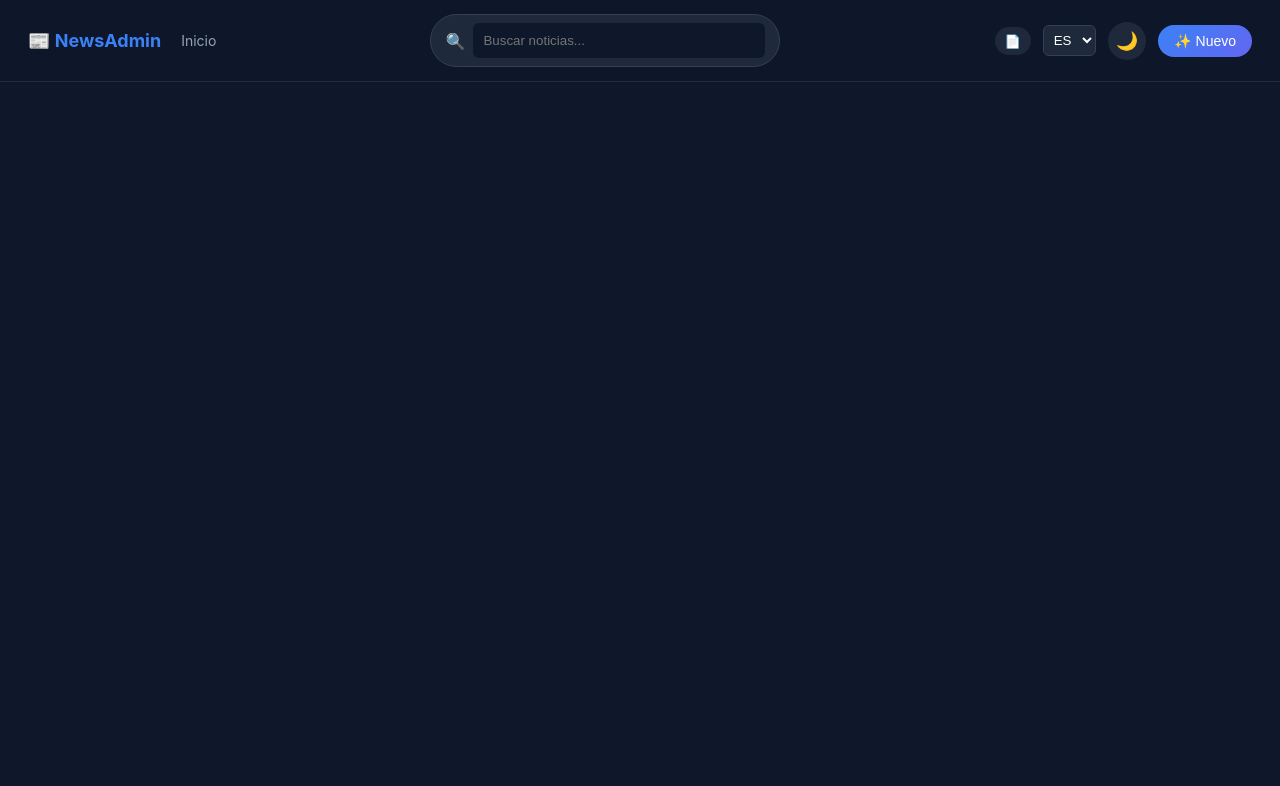
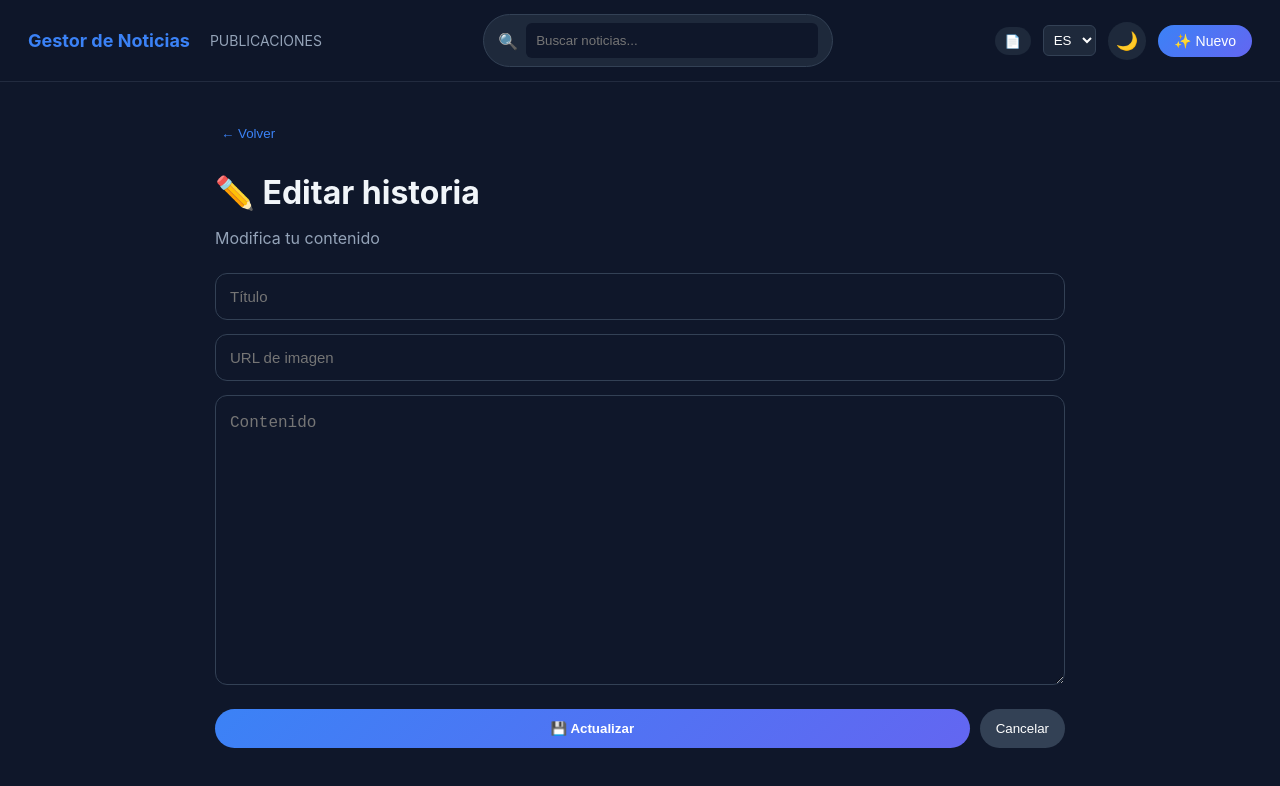
Before and after one commit to karenlizbeth03/Gestor-de-Noticias, a React (Vite) app in the folder Frontend/: page /edit/1 in a window 1280 px wide. Shown: the top 786 px of the page. Built offline with nearby package versions, Linux system fonts and the light colour scheme; no server answers.

Commit message:
correccion de errores en el crear y editar

```diff
--- a/Frontend/src/components/Navbar.jsx
+++ b/Frontend/src/components/Navbar.jsx
@@ -1,10 +1,11 @@
 import { useState } from "react";
-import { Link, useLocation } from "react-router-dom";
+import { Link, useLocation, useNavigate } from "react-router-dom";
 import { useLanguage } from "../context/LanguageContext";
 import { useTheme } from "../context/ThemeContext";
 
 export default function Navbar({ onSearch, totalPosts }) {
   const location = useLocation();
+  const navigate = useNavigate(); // ✅ NUEVO
   const [search, setSearch] = useState("");
   const { lang, changeLanguage, uiText } = useLanguage();
   const { theme, toggleTheme } = useTheme();
@@ -20,7 +21,7 @@ export default function Navbar({ onSearch, totalPosts }) {
 
       {/* LEFT */}
       <div className="nav-left">
-        <h2 className="logo">📰 NewsAdmin</h2>
+        <h2 className="logo">Gestor de Noticias</h2>
 
         <Link
           to="/"
@@ -28,11 +29,11 @@ export default function Navbar({ onSearch, totalPosts }) {
             location.pathname === "/" ? "active" : ""
           }`}
         >
-          Inicio
+          PUBLICACIONES
         </Link>
       </div>
 
-      {/* CENTER (SEARCH PRO) */}
+      {/* CENTER */}
       <div className="nav-center">
         <div className="search-box">
           <span>🔍</span>
@@ -68,10 +69,10 @@ export default function Navbar({ onSearch, totalPosts }) {
           {theme === "dark" ? "🌙" : "☀️"}
         </button>
 
-        {/* BOTÓN NUEVO */}
+        {/* ✅ BOTÓN NUEVO CORREGIDO */}
         <button
           className="btn-new"
-          onClick={() => window.dispatchEvent(new Event("openModal"))}
+          onClick={() => navigate("/create")}
         >
           ✨ {uiText.newPost || "Nuevo"}
         </button>
--- a/Frontend/src/pages/CreatePost.jsx
+++ b/Frontend/src/pages/CreatePost.jsx
@@ -83,7 +83,6 @@ export default function CreatePost() {
           </button>
 
           <h1>✍️ Crear nueva historia</h1>
-          <p>Comparte algo interesante con el mundo</p>
         </div>
 
         {/* FORM */}
@@ -134,7 +133,7 @@ export default function CreatePost() {
           {/* ACTIONS */}
           <div className="form-actions">
             <button type="submit" className="btn-publish">
-              🚀 Publicar
+               Publicar
             </button>
 
             <button
--- a/Frontend/src/pages/EditPost.jsx
+++ b/Frontend/src/pages/EditPost.jsx
@@ -11,36 +11,172 @@ export default function EditPost() {
     image: "",
   });
 
+  const [errors, setErrors] = useState({});
+
+  // 🔍 VALIDAR URL IMAGEN
+  const isValidImageUrl = (url) => {
+    return (
+      !url ||
+      url.startsWith("http://") ||
+      url.startsWith("https://")
+    );
+  };
+
+  // 📥 CARGAR POST
   useEffect(() => {
     fetch(`http://localhost:3001/api/posts/${id}`)
       .then(res => res.json())
-      .then(data => setForm(data.data));
+      .then(data => setForm(data.data || {}));
   }, [id]);
 
+  // ✅ VALIDACIÓN
+  const validate = () => {
+    let newErrors = {};
+
+    if (!form.title || form.title.length < 3) {
+      newErrors.title = "Mínimo 3 caracteres";
+    }
+
+    if (!form.content || form.content.length < 10) {
+      newErrors.content = "Mínimo 10 caracteres";
+    }
+
+    if (!isValidImageUrl(form.image)) {
+      newErrors.image = "URL de imagen inválida";
+    }
+
+    setErrors(newErrors);
+    return Object.keys(newErrors).length === 0;
+  };
+
+  // 💾 SUBMIT
   const handleSubmit = async (e) => {
     e.preventDefault();
 
-    await fetch(`http://localhost:3001/api/posts/${id}`, {
+    if (!validate()) return;
+
+    try {
+      const res = await fetch(`http://localhost:3001/api/posts/${id}`, {
         method: "PUT",
         headers: { "Content-Type": "application/json" },
         body: JSON.stringify(form),
       });
 
+      const data = await res.json();
+
+      if (!res.ok) {
+        setErrors(data.errors || { general: data.message });
+        return;
+      }
+
       navigate("/");
-    window.location.reload();
+
+    } catch {
+      setErrors({ general: "Error de conexión" });
+    }
   };
 
   return (
-    <div className="container">
-      <h1>Editar Post</h1>
+    <div className="create-page">
 
-      <form className="form" onSubmit={handleSubmit}>
-        <input value={form.title} onChange={(e) => setForm({ ...form, title: e.target.value })} />
-        <textarea value={form.content} onChange={(e) => setForm({ ...form, content: e.target.value })} />
-        <input value={form.image} onChange={(e) => setForm({ ...form, image: e.target.value })} />
+      <div className="create-container">
 
-        <button type="submit">Actualizar</button>
+        {/* HEADER */}
+        <div className="create-header">
+          <button onClick={() => navigate(-1)} className="back-link">
+            ← Volver
+          </button>
+
+          <h1>✏️ Editar historia</h1>
+          <p>Modifica tu contenido</p>
+        </div>
+
+        {/* FORM */}
+        <form onSubmit={handleSubmit} className="create-form">
+
+          {/* ERROR GENERAL */}
+          {errors.general && (
+            <div className="alert error">{errors.general}</div>
+          )}
+
+          {/* TITULO */}
+          <input
+            className={`input ${errors.title ? "input-error" : ""}`}
+            placeholder="Título"
+            value={form.title}
+            onChange={(e) => {
+              const value = e.target.value;
+              setForm({ ...form, title: value });
+
+              if (value.length < 3) {
+                setErrors(prev => ({ ...prev, title: "Mínimo 3 caracteres" }));
+              } else {
+                setErrors(prev => ({ ...prev, title: null }));
+              }
+            }}
+          />
+          {errors.title && <span className="error">{errors.title}</span>}
+
+          {/* IMAGEN */}
+          <input
+            className={`input ${errors.image ? "input-error" : ""}`}
+            placeholder="URL de imagen"
+            value={form.image}
+            onChange={(e) => {
+              const value = e.target.value;
+              setForm({ ...form, image: value });
+
+              if (!isValidImageUrl(value)) {
+                setErrors(prev => ({ ...prev, image: "URL inválida" }));
+              } else {
+                setErrors(prev => ({ ...prev, image: null }));
+              }
+            }}
+          />
+          {errors.image && <span className="error">{errors.image}</span>}
+
+          {/* 🔥 PREVIEW IMAGEN */}
+          {form.image && isValidImageUrl(form.image) && (
+            <div className="image-preview">
+              <img src={form.image} alt="preview" />
+            </div>
+          )}
+
+          {/* CONTENIDO */}
+          <textarea
+            className={`textarea big ${errors.content ? "input-error" : ""}`}
+            placeholder="Contenido"
+            value={form.content}
+            onChange={(e) => {
+              const value = e.target.value;
+              setForm({ ...form, content: value });
+
+              if (value.length < 10) {
+                setErrors(prev => ({ ...prev, content: "Mínimo 10 caracteres" }));
+              } else {
+                setErrors(prev => ({ ...prev, content: null }));
+              }
+            }}
+          />
+          {errors.content && <span className="error">{errors.content}</span>}
+
+          {/* BOTONES */}
+          <div className="form-actions">
+            <button type="submit" className="btn-publish">
+              💾 Actualizar
+            </button>
+
+            <button
+              type="button"
+              className="btn-cancel"
+              onClick={() => navigate(-1)}
+            >
+              Cancelar
+            </button>
+          </div>
+
         </form>
+      </div>
     </div>
   );
 }
--- a/Frontend/src/routes/AppRouter.jsx
+++ b/Frontend/src/routes/AppRouter.jsx
@@ -1,18 +1,25 @@
 import { BrowserRouter, Routes, Route } from "react-router-dom";
+import { useState } from "react";
 
 import Home from "../pages/Home";
 import PostDetail from "../pages/PostDetail";
 import Navbar from "../components/Navbar";
+import CreatePost from "../pages/CreatePost";
+import EditPost from "../pages/EditPost";
 
 export default function AppRouter() {
+  const [search, setSearch] = useState("");
+
   return (
     <BrowserRouter>
 
       {/* NAVBAR GLOBAL */}
-      <Navbar />
+      <Navbar onSearch={setSearch} />
 
       <Routes>
-        <Route path="/" element={<Home />} />
+        <Route path="/" element={<Home search={search} />} />
+        <Route path="/create" element={<CreatePost />} />
+        <Route path="/edit/:id" element={<EditPost />} />
         <Route path="/post/:id" element={<PostDetail />} />
       </Routes>
 
```
Also changed, not shown: Frontend/src/pages/Home.jsx (+13 -132 lines). Lines whose indentation alone changed are shown as unchanged.
